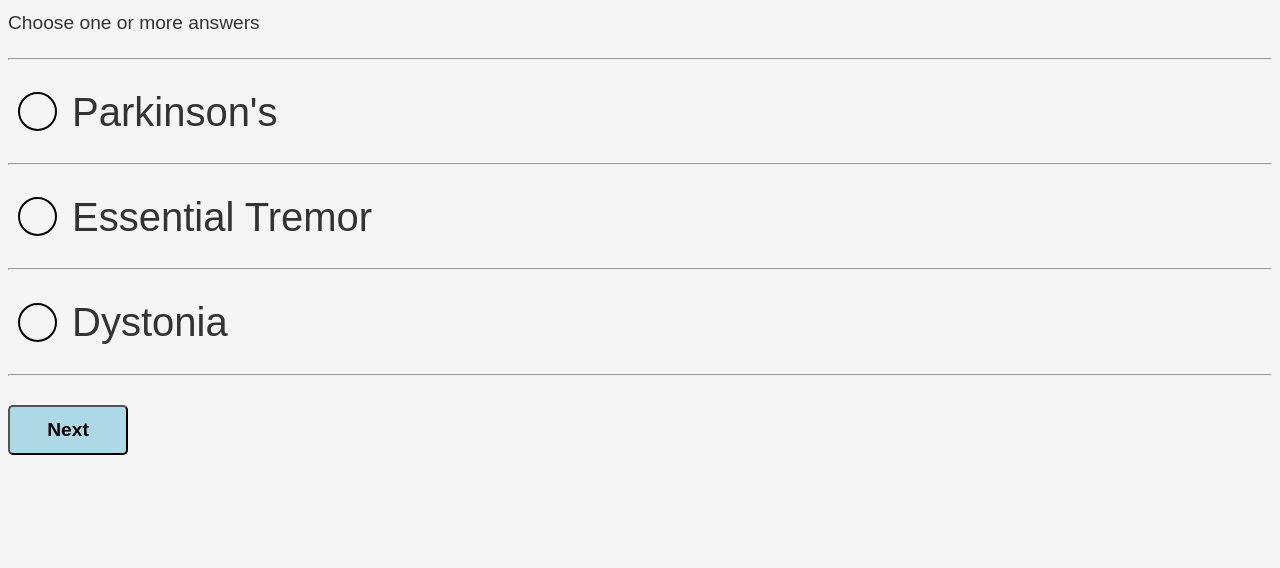
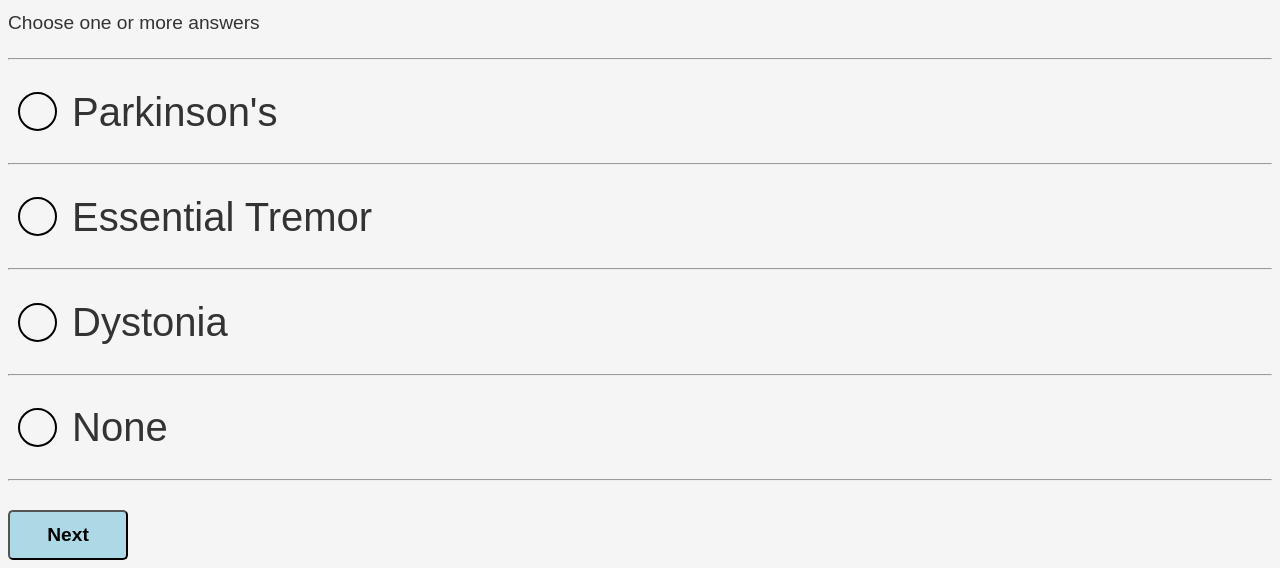
Before and after one commit to ArtDynasty13/dbs, a website: page static/index.html in a window 1280 px wide. Both pictures are taken after a click on the button "Next". Shown: the part 263-831 px from the top of the page. Before the commit the page ends 800 px from the top, so only its background shows below. Drawn offline with Linux system fonts and the light colour scheme; a web font is replaced by a local one.

Commit message:
added disqualifying options
will display message that patient is not candidate

```diff
--- a/static/index.html
+++ b/static/index.html
@@ -5,9 +5,6 @@
     <meta name="viewport" content="width=device-width, initial-scale=1.0">
     <title>DBS Self-Referral Form</title>
     <link rel="stylesheet" type="text/css" href="/css/styles.css" />
-    <style>
-        /* Your existing CSS styles */
-    </style>
 </head>
 <body>
     <h1 class="quiz-title">DBS Self-Referral Form</h1>
@@ -17,8 +14,7 @@
         <div class="progress-container">
             <div class="progress-bar" id="progress-bar"></div>
         </div>
-
-        <!-- Additional questions can be added here in the same structure -->
+        <div id="message-container" style="display: none; color: red; font-size: 1.5rem; margin-top: 20px;"></div>
     </div>
 
     <script src="/js/scripts.js"></script>
--- a/static/js/scripts.js
+++ b/static/js/scripts.js
@@ -8,20 +8,23 @@ document.addEventListener('DOMContentLoaded', function() {
         {
             id: 1,
             question: "1. Have you been diagnosed with any of the following?",
-            options: ["Parkinson's", "Essential Tremor", "Dystonia"],
-            multiple: true
+            options: ["Parkinson's", "Essential Tremor", "Dystonia", "None"],
+            multiple: true,
+            disqualifyingOptions: ["None"] // Disqualifying option for this question
         },
         {
             id: 2,
             question: "2. Are you a genius?",
             options: ["yes", "no", "maybe", "so"],
-            multiple: false
+            multiple: false,
+            disqualifyingOptions: [] // No disqualifying options for this question
         },
         {
             id: 3,
             question: "3. Which programming languages do you know?",
             options: ["JavaScript", "Python", "Java", "C++"],
-            multiple: true
+            multiple: true,
+            disqualifyingOptions: [] // No disqualifying options for this question
         }
         // Add more questions as needed
     ];
@@ -38,6 +41,17 @@ document.addEventListener('DOMContentLoaded', function() {
             const questionElement = createQuestionElement(question);
             questionsContainer.appendChild(questionElement);
         });
+
+        // Create disqualification screen
+        const disqualificationScreen = document.createElement('div');
+        disqualificationScreen.id = 'disqualification-screen';
+        disqualificationScreen.classList.add('question');
+        disqualificationScreen.innerHTML = `
+            <div id="disqualification-message" style="color: red; font-size: 1.5rem; margin-top: 20px;">
+                You are not a candidate for deep brain stimulation.
+            </div>
+        `;
+        questionsContainer.appendChild(disqualificationScreen);
 
         showQuestion(currentQuestionIndex);
     }
@@ -111,7 +125,9 @@ document.addEventListener('DOMContentLoaded', function() {
 
             // Toggle back button visibility
             const backButton = questionElements[index].querySelector('.back-button');
-            backButton.style.display = index === 0 ? 'none' : 'inline-block';
+            if (backButton) {
+                backButton.style.display = index === 0 ? 'none' : 'inline-block';
+            }
 
             // Update progress bar
             const progressPercent = ((index + 1) / questions.length) * 100;
@@ -123,17 +139,30 @@ document.addEventListener('DOMContentLoaded', function() {
         }
     }
 
-    // Move to the next question
     function nextQuestion() {
         const questionElements = document.querySelectorAll('.question');
         const currentQuestion = questionElements[currentQuestionIndex];
-        console.log('Current Question Index:', currentQuestionIndex);
-        console.log('Current Question Element:', currentQuestion);
+        const disqualificationMessage = document.getElementById('disqualification-message');
 
         // Check if an option is selected
         const selectedOptions = currentQuestion.querySelectorAll('input[type="radio"]:checked, input[type="checkbox"]:checked');
-        if (selectedOptions.length === 0) {
+        const selectedValues = Array.from(selectedOptions).map(option => option.value);
+
+        // Specific check for disqualifying options
+        const disqualifyingOptions = questions[currentQuestionIndex].disqualifyingOptions;
+
+        if (selectedValues.length === 0) {
             alert('Please select an answer before proceeding to the next question.');
+            return;
+        }
+
+        const isDisqualified = selectedValues.some(value => disqualifyingOptions.includes(value));
+        if (isDisqualified) {
+            disqualificationMessage.innerHTML = 'You are not a candidate for deep brain stimulation.';
+            currentQuestion.classList.add('fade-out');
+            setTimeout(() => {
+                showQuestion(questionElements.length - 1);
+            }, animationDuration);
             return;
         }
 
```
